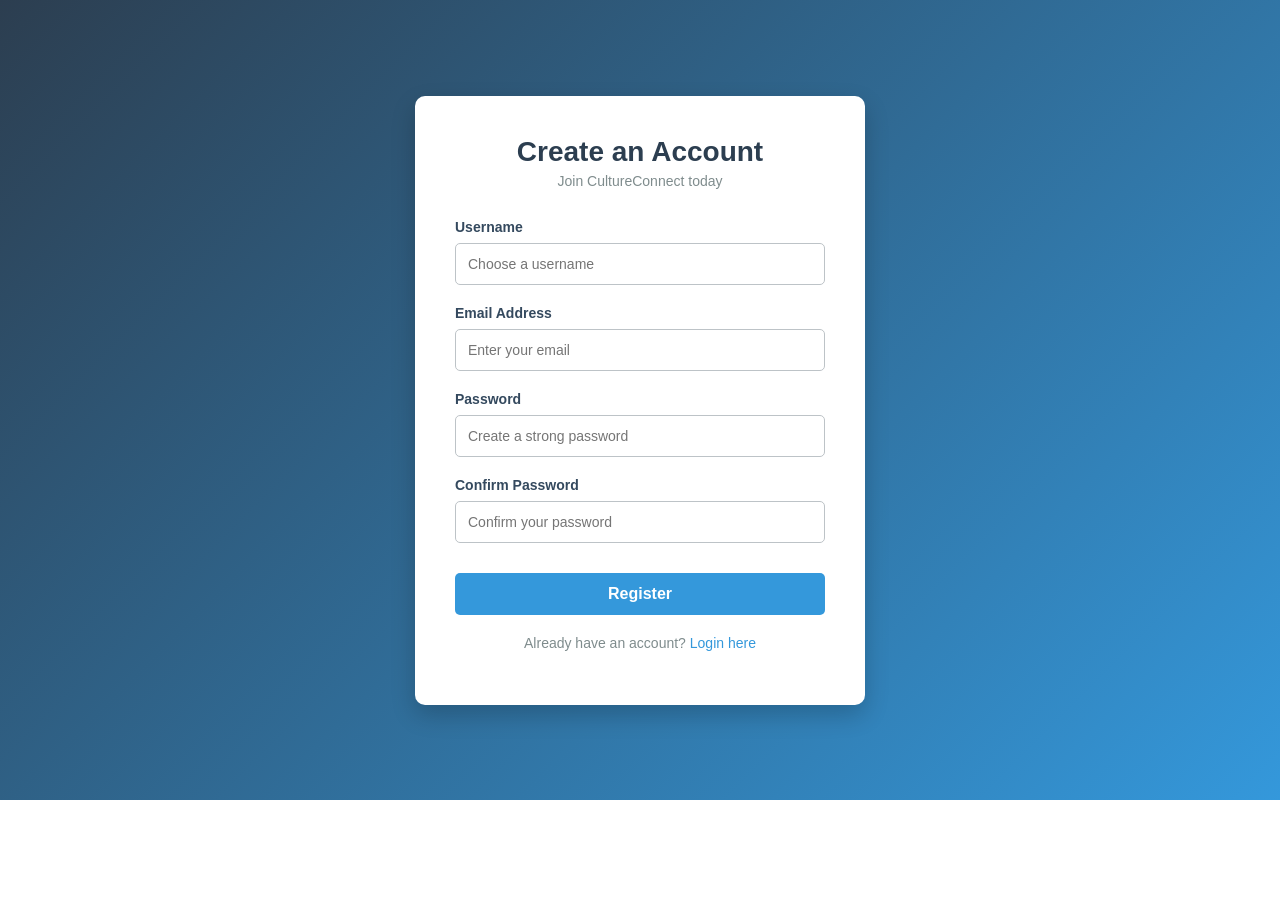
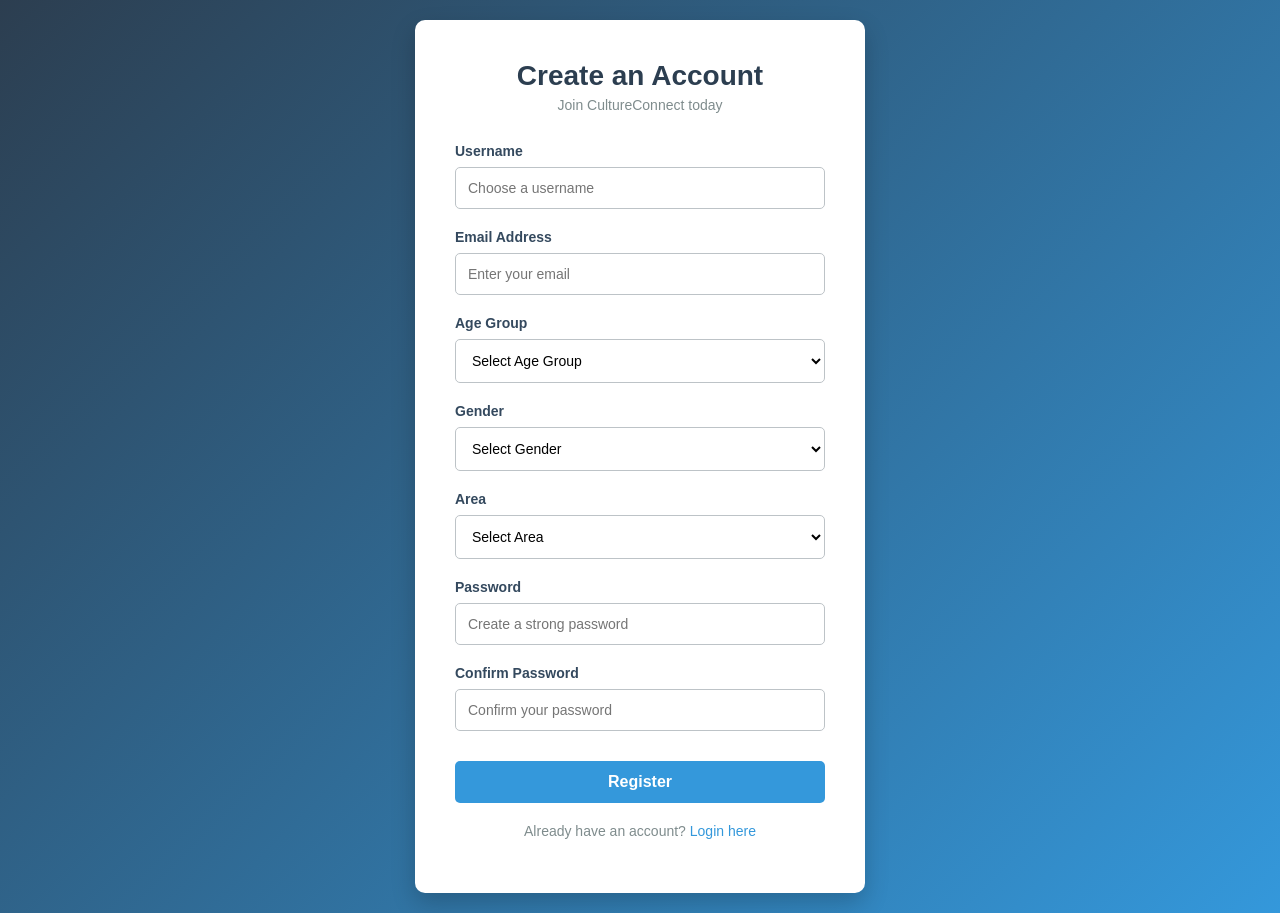
Before and after one commit to DiluShaN0314/cultureconnect, a PHP site: page /register in a window 1280 px wide. Before the commit the page ends 800 px from the top, so only its background shows below. Run offline with PHP 8.4, Linux system fonts and the light colour scheme; data comes from the database, SQL or seed files in the repository; both versions use the stored data as it was after the commit.

Commit message:
authentication based on user role

```diff
--- a/router.php
+++ b/router.php
@@ -19,8 +19,8 @@ $routes = [
     'login' => 'views/auth/login.php',
     'register' => 'views/auth/register.php',
     'logout' => 'views/auth/logout.php',
-    /*'admin-dashboard' => "views/admin/dashboard.php",
-    'user-dashboard' => "views/user/dashboard.php",*/
+    'admin-dashboard' => "views/admin/dashboard.php",
+    'user-dashboard' => "views/user/dashboard.php",
     'products' => 'views/products/index.php',
     'products/add' => 'views/products/add_product.php',
 ];
--- a/views/auth/register.php
+++ b/views/auth/register.php
@@ -3,26 +3,42 @@ if (session_status() === PHP_SESSION_NONE) {
     session_start();
 }
 
+require_once $_SERVER['DOCUMENT_ROOT'] . '/cultureconnect/config/database.php';
+$database = new Database();
+$conn = $database->getConnection();
+
+$areas = [];
 $error = '';
 $success = '';
 
+// Load areas for the dropdown
+try {
+    if ($conn) {
+        $stmtAreas = $conn->prepare("SELECT id, name FROM areas ORDER BY name ASC");
+        $stmtAreas->execute();
+        $areas = $stmtAreas->fetchAll(PDO::FETCH_ASSOC);
+    }
+} catch (PDOException $e) {
+    $error = "Failed to load areas.";
+}
+
 if ($_SERVER['REQUEST_METHOD'] === 'POST') {
-    require_once $_SERVER['DOCUMENT_ROOT'] . '/cultureconnect/config/database.php';
-
     $name = trim($_POST['username'] ?? '');
     $email = trim($_POST['email'] ?? '');
     $password = $_POST['password'] ?? '';
     $confirm_password = $_POST['confirm_password'] ?? '';
+    $age_group = trim($_POST['age_group'] ?? '');
+    $gender = trim($_POST['gender'] ?? '');
+    $area_id = trim($_POST['area_id'] ?? '');
 
-    if (empty($name) || empty($email) || empty($password)) {
+    if (empty($name) || empty($email) || empty($password) || empty($age_group) || empty($gender) || empty($area_id)) {
         $error = "Please fill in all required fields.";
     } elseif ($password !== $confirm_password) {
         $error = "Passwords do not match.";
+    } elseif (!$conn) {
+        $error = "Database connection failed.";
     } else {
         try {
-            $database = new Database();
-            $conn = $database->getConnection();
-
             // Check if email already exists
             $stmt = $conn->prepare("SELECT id FROM users WHERE email = :email");
             $stmt->bindParam(':email', $email);
@@ -32,13 +48,18 @@ if ($_SERVER['REQUEST_METHOD'] === 'POST') {
                 $error = "Email is already registered.";
             } else {
                 // Insert user
-                $sql = "INSERT INTO users (name, email, password) VALUES (:name, :email, :password)";
+                $role = 'user';
+                $sql = "INSERT INTO users (name, email, password, age_group, gender, area_id, role) VALUES (:name, :email, :password, :age_group, :gender, :area_id, :role)";
                 $stmt = $conn->prepare($sql);
 
                 $hashed_password = password_hash($password, PASSWORD_DEFAULT);
                 $stmt->bindParam(':name', $name);
                 $stmt->bindParam(':email', $email);
                 $stmt->bindParam(':password', $hashed_password);
+                $stmt->bindParam(':age_group', $age_group);
+                $stmt->bindParam(':gender', $gender);
+                $stmt->bindParam(':area_id', $area_id);
+                $stmt->bindParam(':role', $role);
 
                 if ($stmt->execute()) {
                     $success = "Registration successful! You can now login.";
@@ -110,7 +131,7 @@ if ($_SERVER['REQUEST_METHOD'] === 'POST') {
             font-size: 14px;
         }
 
-        .form-group input {
+        .form-group input, .form-group select {
             width: 100%;
             padding: 12px;
             border: 1px solid #bdc3c7;
@@ -118,9 +139,10 @@ if ($_SERVER['REQUEST_METHOD'] === 'POST') {
             box-sizing: border-box;
             font-size: 14px;
             transition: border-color 0.3s ease;
+            background: white;
         }
 
-        .form-group input:focus {
+        .form-group input:focus, .form-group select:focus {
             outline: none;
             border-color: #3498db;
         }
@@ -212,6 +234,41 @@ if ($_SERVER['REQUEST_METHOD'] === 'POST') {
             </div>
 
             <div class="form-group">
+                <label for="age_group">Age Group</label>
+                <select id="age_group" name="age_group" required>
+                    <option value="">Select Age Group</option>
+                    <option value="18-25">18-25</option>
+                    <option value="26-35">26-35</option>
+                    <option value="36-45">36-45</option>
+                    <option value="46-60">46-60</option>
+                    <option value="60+">60+</option>
+                </select>
+            </div>
+
+            <div class="form-group">
+                <label for="gender">Gender</label>
+                <select id="gender" name="gender" required>
+                    <option value="">Select Gender</option>
+                    <option value="Male">Male</option>
+                    <option value="Female">Female</option>
+                    <option value="Other">Other</option>
+                    <option value="Prefer Not to Say">Prefer Not to Say</option>
+                </select>
+            </div>
+
+            <div class="form-group">
+                <label for="area_id">Area</label>
+                <select id="area_id" name="area_id" required>
+                    <option value="">Select Area</option>
+                    <?php foreach ($areas as $area): ?>
+                        <option value="<?php echo htmlspecialchars($area['id']); ?>">
+                            <?php echo htmlspecialchars($area['name']); ?>
+                        </option>
+                    <?php endforeach; ?>
+                </select>
+            </div>
+
+            <div class="form-group">
                 <label for="password">Password</label>
                 <input type="password" id="password" name="password" placeholder="Create a strong password" required>
             </div>
```
Also changed, not shown: database/cultureconnect.sql (+8 -6 lines), views/auth/login.php (+7 -2 lines), database/Screenshot 2026-03-20 100037.png (deleted), database/Screenshot 2026-03-24 120934.png (added), database/cultureconnect.png.
